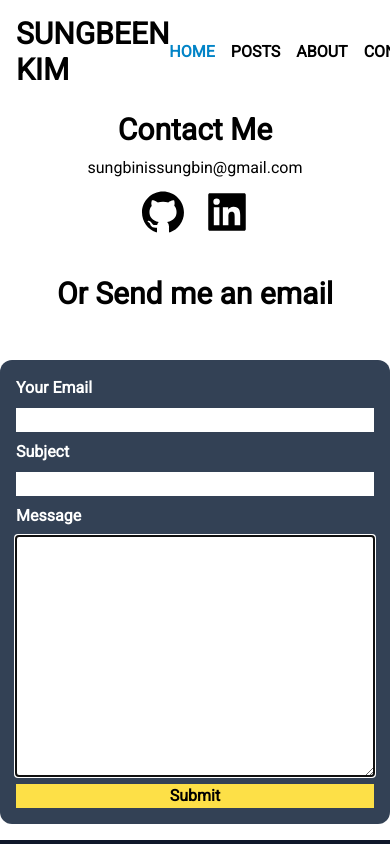
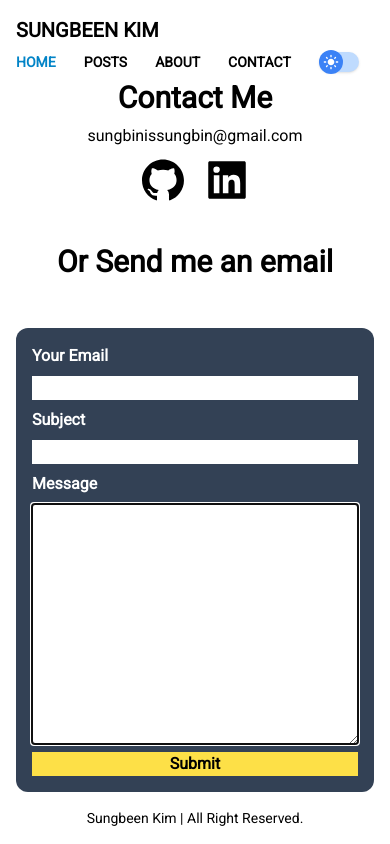
Before and after one commit to ssungbeenkim/blog, a Next.js app: page /contact in a window 390 px wide. Built offline with nearby package versions, Linux system fonts and the light colour scheme.

Commit message:
feat: Add mobile UI

```diff
--- a/src/app/layout.tsx
+++ b/src/app/layout.tsx
@@ -26,10 +26,12 @@ export default function RootLayout({
   return (
     <html lang='en' className={roboto.className}>
       <DarkModeContext>
-        <body className='mx-auto flex w-full max-w-screen-2xl flex-col bg-white dark:bg-black'>
-          <Header />
-          <main className='grow'>{children}</main>
-          <Footer />
+        <body className='mx-auto flex w-full flex-col items-center bg-white dark:bg-black'>
+          <section className='w-full max-w-screen-lg'>
+            <Header />
+            <main className='mx-4 grow'>{children}</main>
+            <Footer />
+          </section>
         </body>
       </DarkModeContext>
     </html>
--- a/src/conponents/CarouselPosts.tsx
+++ b/src/conponents/CarouselPosts.tsx
@@ -5,8 +5,10 @@ import MultiCarousel from './MultiCarousel';
 export default async function CarouselPosts() {
   const posts = await getNonFeaturedPosts();
   return (
-    <section className='my-4'>
-      <h2 className='my-2 text-2xl font-bold'>You May Like</h2>
+    <section className='my-8'>
+      <h2 className='mb-2 text-lg font-bold sm:mb-4 sm:text-xl'>
+        You May Like
+      </h2>
       <MultiCarousel>
         {posts.map((post) => (
           <PostCard key={post.path} post={post} />
--- a/src/conponents/FeaturedPosts.tsx
+++ b/src/conponents/FeaturedPosts.tsx
@@ -1,12 +1,14 @@
 import { getFeaturedPosts } from '@/service/posts';
-import PostsGrid from './PostsGrid';
+import PostsList from './PostList';
 
 export default async function FeaturedPosts() {
   const posts = await getFeaturedPosts();
   return (
     <section className='my-2'>
-      <h2 className='my-2 text-2xl font-bold'>Featured Posts</h2>
-      <PostsGrid posts={posts} />
+      <h2 className='mb-2 text-lg font-bold sm:mb-4 sm:text-xl'>
+        Featured Posts
+      </h2>
+      <PostsList posts={posts} />
     </section>
   );
 }
--- a/src/conponents/Footer.tsx
+++ b/src/conponents/Footer.tsx
@@ -1,7 +1,7 @@
 export default function Footer() {
   return (
-    <p className='bg-slate-900 text-center text-sm text-white'>
-      {'Vincent Kim | All Right Reserved.'}
+    <p className='text-center text-sm'>
+      {'Sungbeen Kim | All Right Reserved.'}
     </p>
   );
 }
--- a/src/conponents/Header.tsx
+++ b/src/conponents/Header.tsx
@@ -4,11 +4,11 @@ import NavbarMenu from './NavbarMenu';
 
 export default function Header() {
   return (
-    <header className='flex items-center justify-between p-4'>
+    <header className='mx-4 flex flex-col items-start justify-between pt-4 sm:flex-row'>
       <Link href='/'>
-        <h1 className='text-3xl font-bold'>{`SUNGBEEN KIM`}</h1>
+        <h1 className='text-xl font-bold sm:text-xl md:text-2xl'>{`SUNGBEEN KIM`}</h1>
       </Link>
-      <nav className='flex gap-4'>
+      <nav className='mt-2 flex justify-between gap-7 sm:mt-0'>
         <NavbarMenu />
         <ThemeButton />
       </nav>
--- a/src/conponents/NavbarMenu.tsx
+++ b/src/conponents/NavbarMenu.tsx
@@ -18,7 +18,7 @@ export default function NavbarMenu() {
         <Link
           key={path}
           href={path}
-          className={`font-bold transition-colors hover:text-sky-400 ${
+          className={`text-sm font-bold transition-colors hover:text-sky-400 sm:text-base ${
             title === selected && 'text-sky-600'
           }`}
           onClick={() => setSelected(title)}
--- /dev/null
+++ b/src/conponents/PostList.tsx
@@ -0,0 +1,16 @@
+import { Post } from '@/service/posts';
+import PostListCard from './PostListCard';
+
+type Props = { posts: Post[] };
+
+export default function PostsList({ posts }: Props) {
+  return (
+    <ul className='flex flex-col'>
+      {posts.map((post) => (
+        <li key={post.path}>
+          <PostListCard post={post} />
+        </li>
+      ))}
+    </ul>
+  );
+}
--- /dev/null
+++ b/src/conponents/PostListCard.tsx
@@ -0,0 +1,33 @@
+import { Post } from '@/service/posts';
+import Image from 'next/image';
+import Link from 'next/link';
+
+type Props = { post: Post };
+export default function PostListCard({
+  post: { title, description, date, category, path },
+}: Props) {
+  return (
+    <Link href={`/posts/${path}`}>
+      <article className='mb-2 flex w-full flex-col overflow-hidden shadow-md duration-300 ease-in-out hover:shadow-xl sm:mb-0 sm:flex-row'>
+        <Image
+          className='w-full sm:w-1/3'
+          src={`/images/posts/${path}.png`}
+          alt={title}
+          width={300}
+          height={200}
+          style={{ objectFit: 'cover' }}
+        />
+        <div className='flex w-full flex-col justify-between p-4'>
+          <div>
+            <h3 className='text-xl font-bold subpixel-antialiased'>{title}</h3>
+          </div>
+          <p className='mb-5 w-full truncate'>{description}</p>
+          <div className='flex flex-col'>
+            <span className='mb-2 text-sm text-blue-400'>{`# ${category}`}</span>
+            <time className='text-sm text-gray-400'>{date.toString()}</time>
+          </div>
+        </div>
+      </article>
+    </Link>
+  );
+}
```
